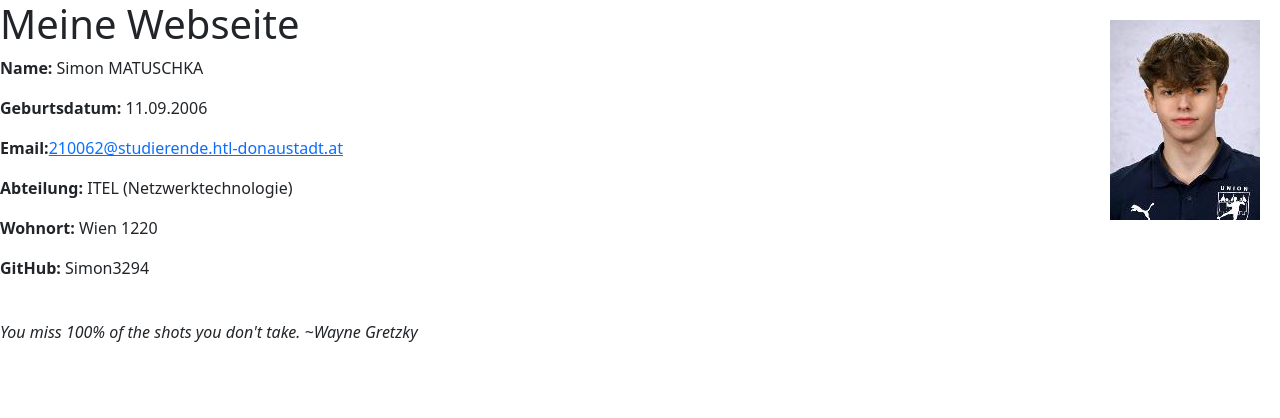
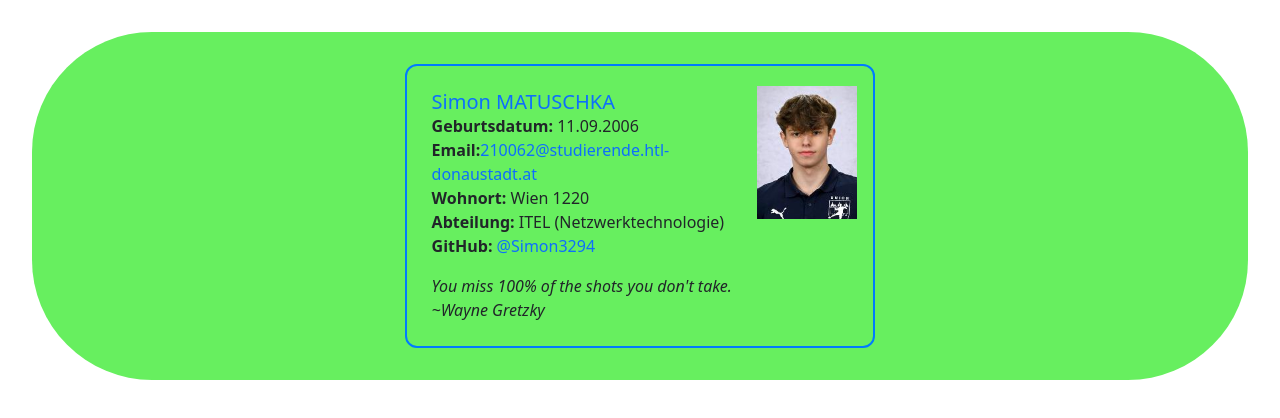
Before and after one commit to mahies/4ahitn_24, an Angular app: page /aboutMeMATUSCHKA in a window 1280 px wide. Shown: the top 418 px of the page. Built offline with nearby package versions, Linux system fonts and the light colour scheme.

Commit message:
Alles in Container

```diff
--- a/src/app/page-about-me-matuschka/page-about-me-matuschka.component.html
+++ b/src/app/page-about-me-matuschka/page-about-me-matuschka.component.html
@@ -8,23 +8,58 @@
     .bild-rechts {
       position: absolute;
       top: 20px;
-      right: 20px;
+      left: 350px;
+      max-width: 100px;
+      height: auto;
+    }
+
+    .custom-container {
+      display: flex;
+      justify-content: center;
+      align-items: center;
+      margin: 2rem;
+      padding: 2rem;
+      background-color: #67ef5f;
+      border-radius: 120px;
+    }
+
+    .custom-card {
+      display: flex;
       max-width: 1000px;
-      height: auto;
+      border: 2px solid #007bff;
+      border-radius: 12px;
+    }
+
+    .custom-card .content {
+      padding: 1.5rem;
+      width: 80%;
+    }
+
+    .custom-card .image {
+      position: relative;
+      width: 0.1%;
     }
   </style>
 </head>
 <body>
-<img src="assets-MATUSCHKA/Bild.jpg" alt="Profilbild" class="bild-rechts">
-
-<h1>Meine Webseite</h1>
-<p><strong>Name:</strong> Simon MATUSCHKA</p>
-<p><strong>Geburtsdatum:</strong> 11.09.2006</p>
-<p><strong>Email:</strong><a href ="mailto: 210062@studierende.htl-donaustadt.at">{{Mail}}</a></p>
-<p><strong>Abteilung:</strong> ITEL (Netzwerktechnologie)</p>
-<p><strong>Wohnort:</strong> Wien 1220</p>
-<p><strong>GitHub:</strong> Simon3294</p>
-<br>
-<p><em>You miss 100% of the shots you don't take. ~Wayne Gretzky</em></p>
+<section class="custom-container">
+  <div class="custom-card">
+    <div class="image">
+      <img src="assets-MATUSCHKA/Bild.jpg" class="bild-rechts" alt="Profilbild">
+    </div>
+    <div class="content">
+      <h5 class="card-title text-primary">Simon MATUSCHKA</h5>
+      <p class="card-text">
+        <strong>Geburtsdatum:</strong> 11.09.2006<br>
+        <strong>Email:</strong> <a href="mailto:{{Mail}}" class="text-decoration-none">{{ Mail }}</a><br>
+        <strong>Wohnort:</strong> Wien 1220<br>
+        <strong>Abteilung:</strong> ITEL (Netzwerktechnologie)<br>
+        <strong>GitHub: </strong> <a href="https://github.com/{{Github}}" target="_blank"
+                                     class="text-decoration-none text-primary">&#64;{{ Github }}</a>
+      </p>
+      <p class="card-text"><em>You miss 100% of the shots you don't take. ~Wayne Gretzky</em></p>
+    </div>
+  </div>
+</section>
 </body>
 </html>
--- a/src/app/page-about-me-matuschka/page-about-me-matuschka.component.ts
+++ b/src/app/page-about-me-matuschka/page-about-me-matuschka.component.ts
@@ -9,4 +9,5 @@ import { Component } from '@angular/core';
 export class PageAboutMeMATUSCHKAComponent {
   name : string = "Matuschka";
   Mail: string = "210062@studierende.htl-donaustadt.at";
+  Github: string = "Simon3294";
 }
```
